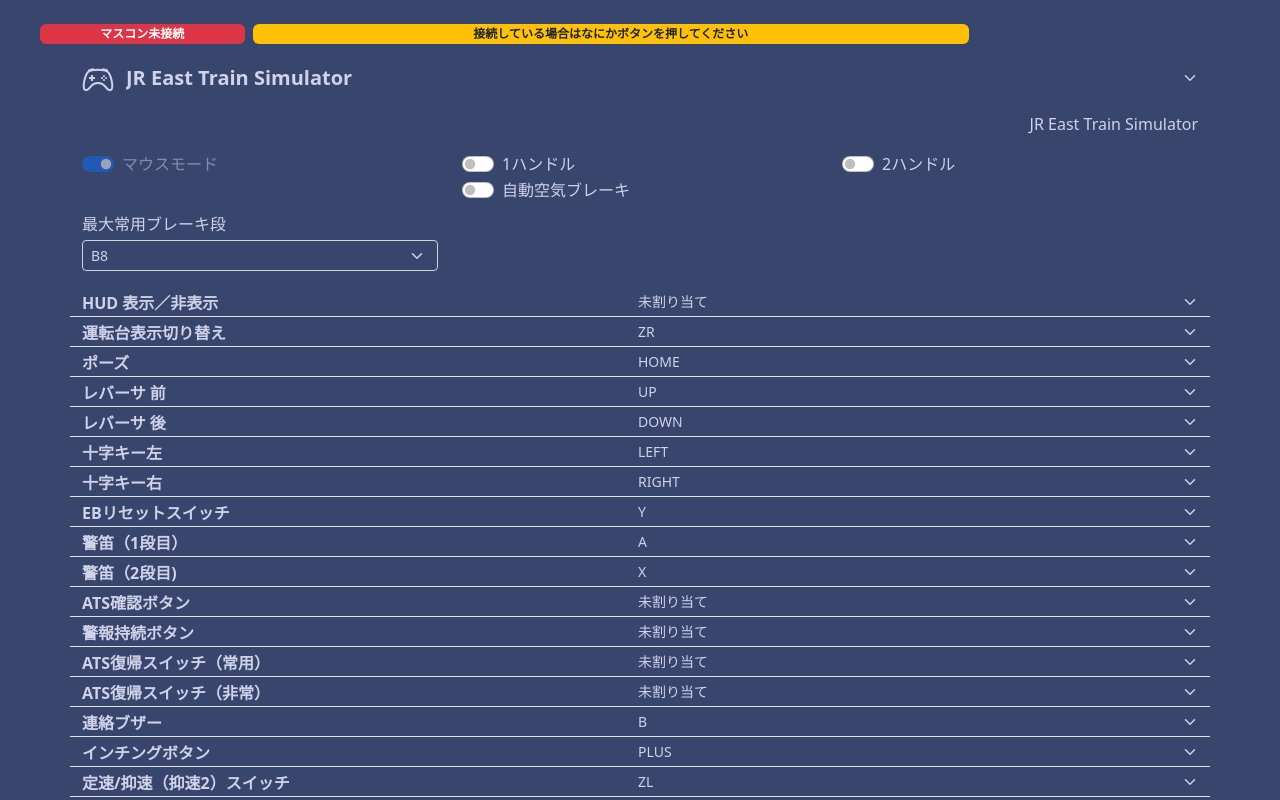
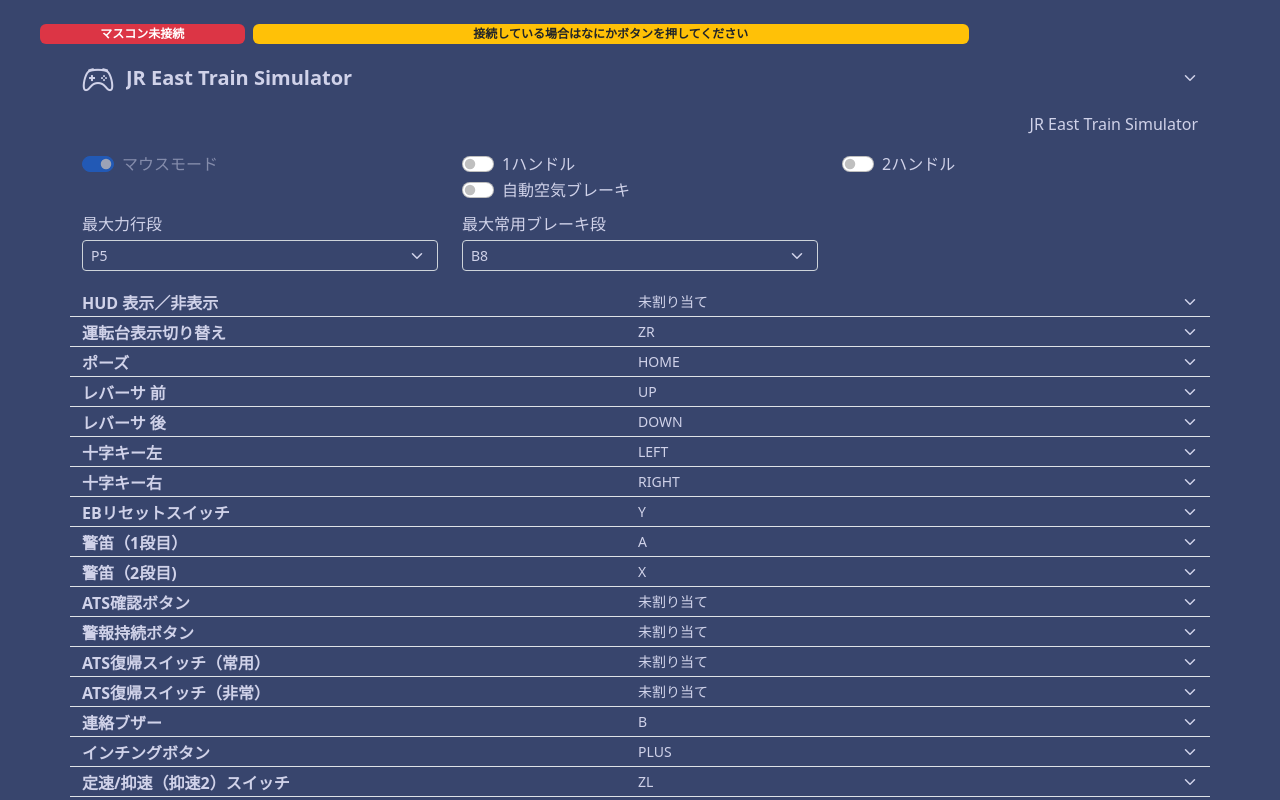
Before and after one commit to karasugawasu/zuiki-onehandle-mascon-converter, a Vue app: page / in a window 1280 px wide. Shown: the top 800 px of the page. Built offline with nearby package versions, Linux system fonts and the light colour scheme.

Commit message:
力行も必要だった

```diff
--- a/package.json
+++ b/package.json
@@ -1,7 +1,7 @@
 {
   "name": "zuiki-one-handle-mascon-converter",
   "private": true,
-  "version": "1.2.0",
+  "version": "1.2.1",
   "type": "module",
   "scripts": {
     "dev": "vite",
--- a/src-tauri/tauri.conf.json
+++ b/src-tauri/tauri.conf.json
@@ -8,7 +8,7 @@
   },
   "package": {
     "productName": "zuiki-converter",
-    "version": "1.2.0"
+    "version": "1.2.1"
   },
   "tauri": {
     "allowlist": {
--- a/src/components/ConfigList.vue
+++ b/src/components/ConfigList.vue
@@ -10,6 +10,11 @@
   let onehandleMode = false;
   let twohandleMode = false;
   let twohandleAabMode = false;
+  let maxAccelLevel = 5;
+  const maxAccelLevelOptions = Array.from({ length: 5 }, (_, i) => ({
+    value: i + 1,
+    text: `P${i + 1}`
+  }));
   let maxBrakeLevel = 8;
   const maxBrakeLevelOptions = Array.from({ length: 8 }, (_, i) => ({
     value: i + 1,
@@ -79,12 +84,14 @@
     keyconfig.nowconfig["twohandle"] = gameconfig.twohandle;
     keyconfig.nowconfig["twohandleAab"] = gameconfig.twohandleAab;
     keyconfig.nowconfig["override"] = gameconfig.override;
+    keyconfig.nowconfig["maxAccelLevel"] = gameconfig.maxAccelLevel ?? 5;
     keyconfig.nowconfig["maxBrakeLevel"] = gameconfig.maxBrakeLevel ?? 8;
     options = gameconfig.switchbuttonlist;
     mouseMode = gameconfig.mouse;
     onehandleMode = gameconfig.onehandle;;
     twohandleMode = gameconfig.twohandle;
     twohandleAabMode = gameconfig.twohandleAab;
+    maxAccelLevel = keyconfig.nowconfig["maxAccelLevel"];
     maxBrakeLevel = keyconfig.nowconfig["maxBrakeLevel"];
   }
 
@@ -144,6 +151,10 @@
     loadConfig();
   }
 
+  function changeMaxAccelLevel(level) {
+    keyconfig.gamelist[selectedGame].maxAccelLevel = Number(level);
+    loadConfig();
+  }
   function changeMaxBrakeLevel(level) {
     keyconfig.gamelist[selectedGame].maxBrakeLevel = Number(level);
     loadConfig();
@@ -181,6 +192,15 @@
             </div>
             <div class="w-100"></div>
             <div class="col col-sm-4 mt-2">
+              <label class="form-label mb-1">最大力行段</label>
+              <b-form-select
+                size="sm"
+                v-model="maxAccelLevel"
+                :options="maxAccelLevelOptions"
+                v-on:change="changeMaxAccelLevel($event)"
+              />
+            </div>
+            <div class="col col-sm-4 mt-2">
               <label class="form-label mb-1">最大常用ブレーキ段</label>
               <b-form-select
                 size="sm"
--- a/src/components/Gamepad.vue
+++ b/src/components/Gamepad.vue
@@ -59,7 +59,9 @@
 
     function selectKeys() {
         let nowconfig = keyconfig.nowconfig;
+        let maxAccelLevel = Number(nowconfig.maxAccelLevel ?? 5);
         let maxBrakeLevel = Number(nowconfig.maxBrakeLevel ?? 8);
+
         switch(true) {
             case knotchLevel == 1:
                 accelLevel = 5;
@@ -114,17 +116,24 @@
         if (brakeLevel > maxBrakeLevel && brakeLevel < 9) {
             brakeLevel = Brake;
         }
+        if (accelLevel > maxAccelLevel) {
+            accelLevel = Accel;
+        }
 
         let bfUpP = 0;
         let bfDownP = 0;
         let bfUpB = 0;
         let bfDownB = 0;
+        let ignoredAccelSteps = Math.max(0, 5 - maxAccelLevel);
         let ignoredBrakeSteps = Math.max(0, 8 - maxBrakeLevel);
 
         if (Accel < accelLevel) { bfUpP = accelLevel - Accel; }
         if (Accel > accelLevel) { bfDownP = Accel - accelLevel; }
         if (Brake > brakeLevel) { bfDownB = Brake - brakeLevel; }
         if (Brake < brakeLevel) { bfUpB = brakeLevel - Brake; }
+        if (Accel === 5 && accelLevel <= maxAccelLevel) {
+            bfDownP = Math.max(0, bfDownP - ignoredAccelSteps);
+        }
         if (Brake === 9 && brakeLevel <= maxBrakeLevel) {
             bfDownB = Math.max(0, bfDownB - ignoredBrakeSteps);
         }
--- a/src/config.js
+++ b/src/config.js
@@ -124,6 +124,7 @@
             twohandleAab: false,
             mouse: true,
             override: true,
+            maxAccelLevel: 5,
             maxBrakeLevel: 8
         }
         // },
```
Also changed, not shown: 2 other files (tests, documents, lock files or other folders).
